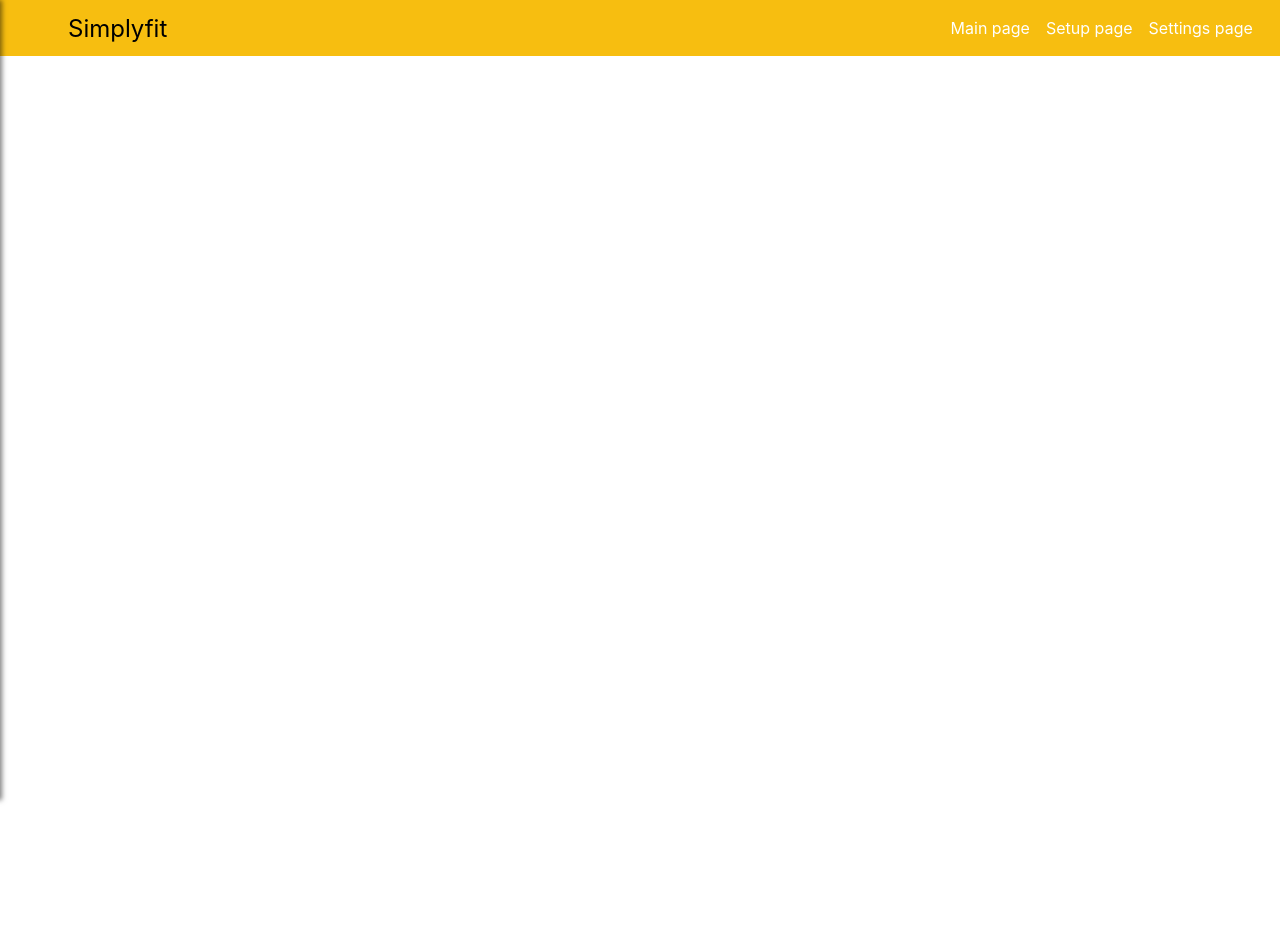
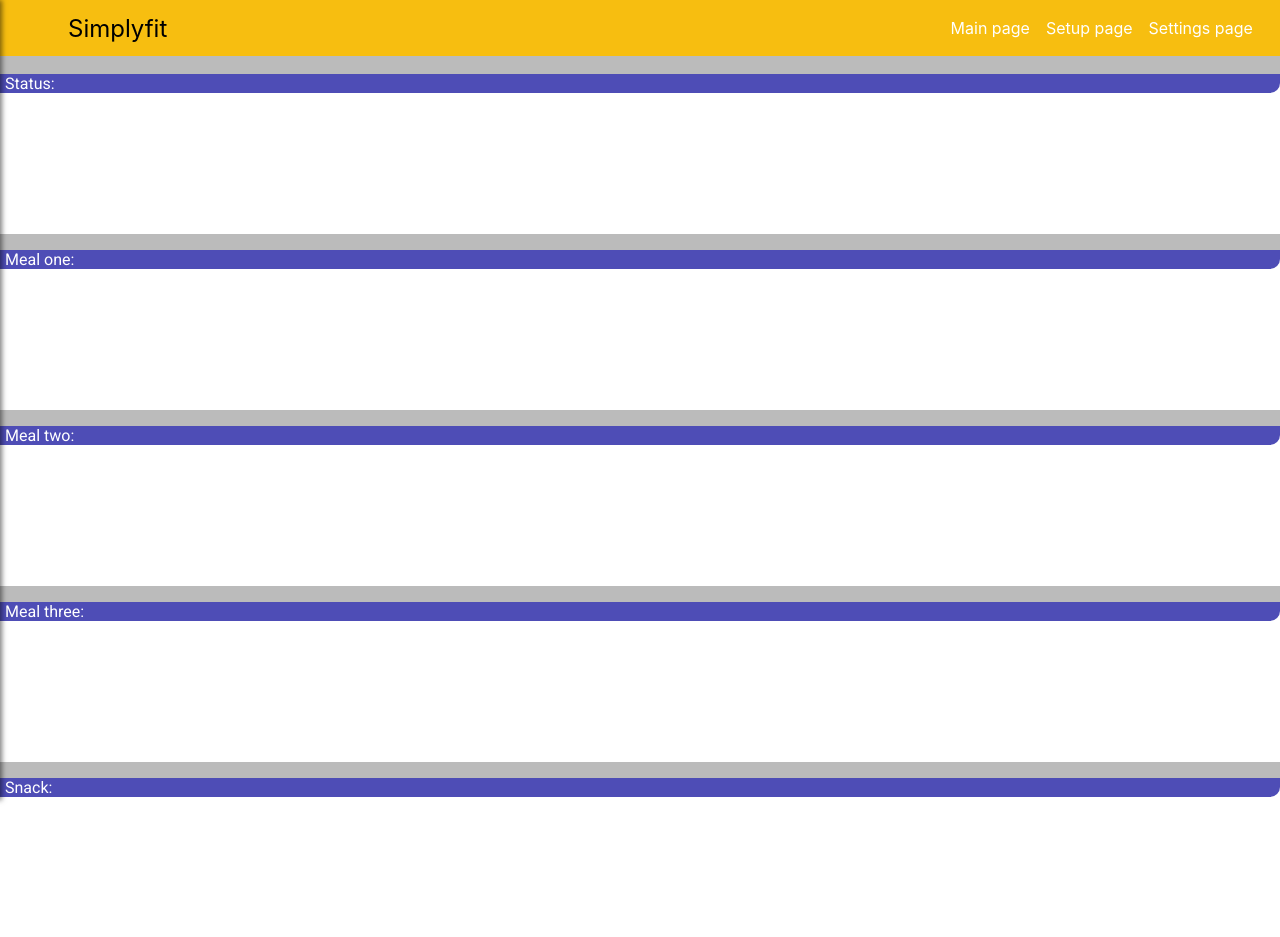
Before and after one commit to UPLukeet/Simplyfit, a React (Create React App) app: page /main_page in a window 1280 px wide. Shown: the top 937 px of the page. Before the commit the page ends 856 px from the top, so only its background shows below. Built offline with nearby package versions, Linux system fonts and the light colour scheme; no server answers; the database is empty.

Commit message:
added calorie breakdown to the main page, function triggered on button press need to add onload

```diff
--- a/src/components/main_page.js
+++ b/src/components/main_page.js
@@ -6,9 +6,23 @@ var bmi;
 var bmr;
 var goal;
 var health;
-function main_page() {
 
-    let print = document.getElementById('printer');
+function pullData() {
+
+    //divides calories for meals
+    let meal_One;
+    let meal_Two;
+    let meal_Three;
+    let snack;
+
+    //gets html elements
+    let Meal_one_print = document.getElementById('meal_one_print');
+    let Meal_two_print = document.getElementById('meal_two_print');
+    let Meal_three_print = document.getElementById('meal_three_print');
+    let Snack_print = document.getElementById('snack_print');
+    let Goal_print = document.getElementById('goal_print');
+    let Bmi_print = document.getElementById('bmi_print');
+    let Health_print = document.getElementById('health_print');
 
 
     database.collection('Health_data')
@@ -20,12 +34,52 @@ function main_page() {
             bmr = data.BMR;
             goal = data.Goal;
             health = data.BMI_Health;
-            console.log(data);
-            console.log(bmi, bmr, goal, health);
         })
+        .then(function () {
+            meal_One = bmr * 0.3;
+            meal_Two = bmr * 0.3;
+            meal_Three = bmr * 0.3;
+            snack = bmr * 0.1;
+            Meal_one_print.innerHTML = document.write = meal_One;
+            Meal_two_print.innerHTML = document.write = meal_Two;
+            Meal_three_print.innerHTML = document.write = meal_Three;
+            Snack_print.innerHTML = document.write = snack;
+            Goal_print.innerHTML = document.write = goal;
+            Bmi_print.innerHTML = document.write = bmi;
+            Health_print.innerHTML = document.write = health;
+            console.log("Successfully pulled");
+        })
+
+    console.log(meal_One, meal_Two, meal_Three, snack)
+
+};
+
+function main_page() {
     return (
-        <div>
-            <p id='printer'></p>
+        <div className='main_Main'>
+            <div className='meal_divs'>
+                <p className='food_heading'>Status:</p>
+                <p className='food_text' id='goal_print'></p>
+                <p className='food_text' id='bmi_print'></p>
+                <p className='food_text' id='health_print'></p>
+            </div>
+            <div className='meal_divs'>
+                <p className='food_heading'>Meal one:</p>
+                <p className='food_text' id='meal_one_print'></p>
+            </div>
+            <div className='meal_divs'>
+                <p className='food_heading'>Meal two:</p>
+                <p className='food_text' id='meal_two_print'></p>
+            </div>
+            <div className='meal_divs'>
+                <p className='food_heading'>Meal three:</p>
+                <p className='food_text' id='meal_three_print'></p>
+            </div>
+            <div className='meal_divs'>
+                <p className='food_heading'>Snack:</p>
+                <p className='food_text' id='snack_print'></p>
+            </div>
+            <button onClick={pullData}>calculate</button>
         </div>
     );
 }
--- a/src/styles/partials/Main.scss
+++ b/src/styles/partials/Main.scss
@@ -1,6 +1,37 @@
+//fonts
+@import url('https://fonts.googleapis.com/css?family=Roboto&display=swap');
+
 .App {
     height: 100vh;
 }
+
 .App_margin {
     margin-top: 56px;
 }
+
+.main_Main {
+height: 100%;
+width: 100%;
+background: #bbbbbb;
+padding-top: 0.1rem;
+}
+
+.meal_divs {
+width: 100%;
+height: 10rem;
+margin-top: 1rem;
+background: white;
+}
+
+.food_heading {
+    font-family: 'Roboto';
+    width: 100%;
+    border-radius: 0 0 10px 0;
+    color: white;
+    background:rgb(78, 77, 182);
+    text-indent: 5px;
+}
+
+.food_text {
+    text-indent: 10px;
+}
--- a/src/styles/partials/setup.scss
+++ b/src/styles/partials/setup.scss
@@ -78,10 +78,10 @@ font-family: 'Roboto';
  box-shadow:none;
 }
 
-.bmi_button:active,
+
 .bmi_button:hover {
 
-    background:rgb(68, 68, 167) ;
+    background:rgba(247, 190, 16, 0.6);
 }
 
 #height_lbs {
```
